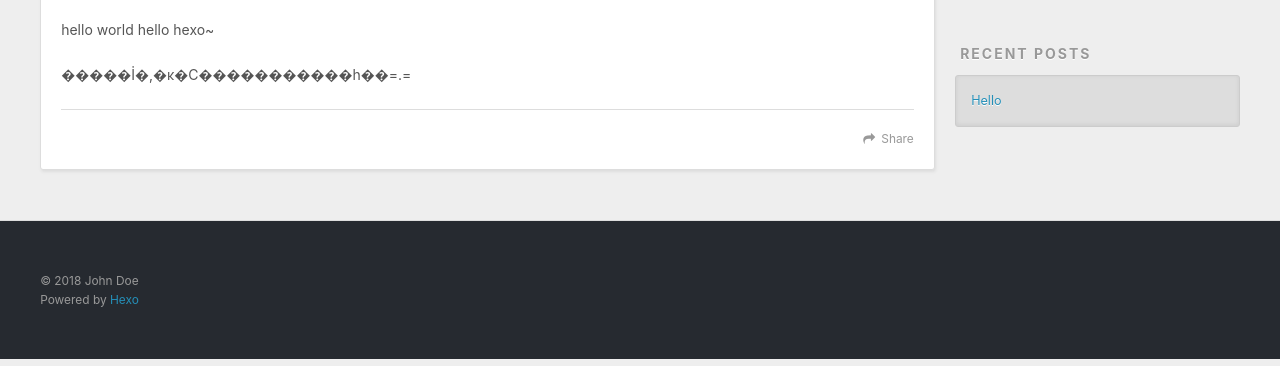
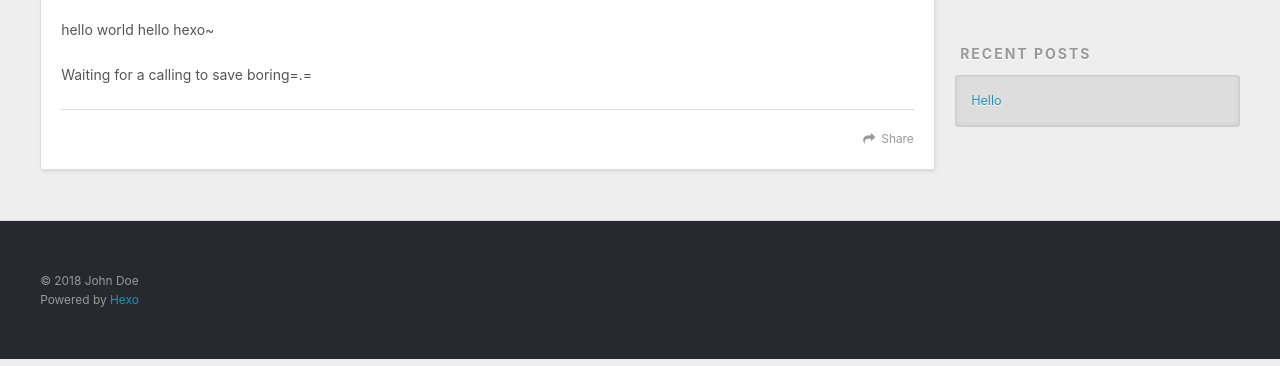
Before and after one commit to diwuhao/-mountain-sea, a plain HTML site: page 2018/04/21/Hello/index.html in a window 1280 px wide. Shown: the part 434-800 px from the top of the page. Drawn offline with nearby package versions, Linux system fonts and the light colour scheme.

Commit message:
Site updated: 2018-04-21 20:23:18

```diff
--- a/2018/04/21/Hello/index.html
+++ b/2018/04/21/Hello/index.html
@@ -7,17 +7,17 @@
 
   <title>Hello | Hexo</title>
   <meta name="viewport" content="width=device-width, initial-scale=1, maximum-scale=1">
-  <meta name="description" content="hello world hello hexo~ �����İ�,�ĸ�С�����������һ��=.=">
+  <meta name="description" content="hello world hello hexo~ Waiting for a calling to save boring=.=">
 <meta property="og:type" content="article">
 <meta property="og:title" content="Hello">
 <meta property="og:url" content="http://yoursite.com/2018/04/21/Hello/index.html">
 <meta property="og:site_name" content="Hexo">
-<meta property="og:description" content="hello world hello hexo~ �����İ�,�ĸ�С�����������һ��=.=">
+<meta property="og:description" content="hello world hello hexo~ Waiting for a calling to save boring=.=">
 <meta property="og:locale" content="default">
-<meta property="og:updated_time" content="2018-04-21T12:19:29.932Z">
+<meta property="og:updated_time" content="2018-04-21T12:23:11.843Z">
 <meta name="twitter:card" content="summary">
 <meta name="twitter:title" content="Hello">
-<meta name="twitter:description" content="hello world hello hexo~ �����İ�,�ĸ�С�����������һ��=.=">
+<meta name="twitter:description" content="hello world hello hexo~ Waiting for a calling to save boring=.=">
 
     <link rel="alternate" href="/atom.xml" title="Hexo" type="application/atom+xml">
 
@@ -87,7 +87,7 @@
     <div class="article-entry" itemprop="articleBody">
 
         <p>hello world hello hexo~</p>
-<p>�����İ�,�ĸ�С�����������һ��=.=</p>
+<p>Waiting for a calling to save boring=.=</p>
 
 
     </div>
```
Also changed, not shown: index.html (+1 -1 lines).
